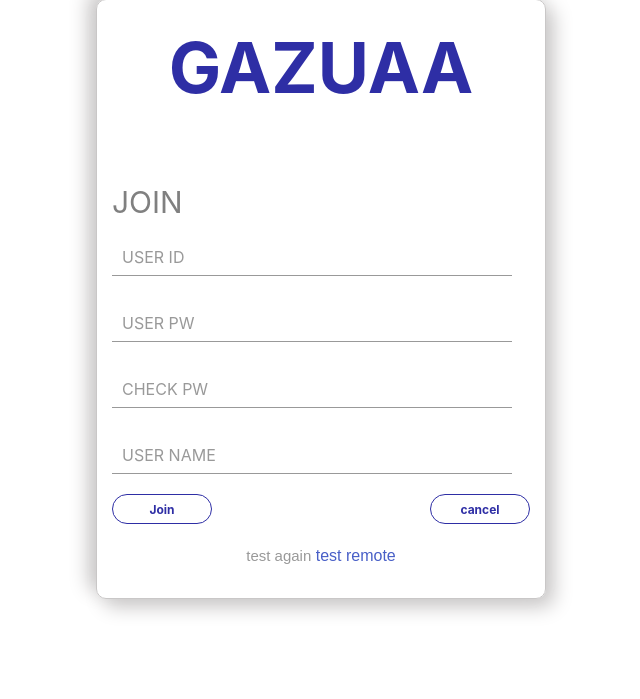
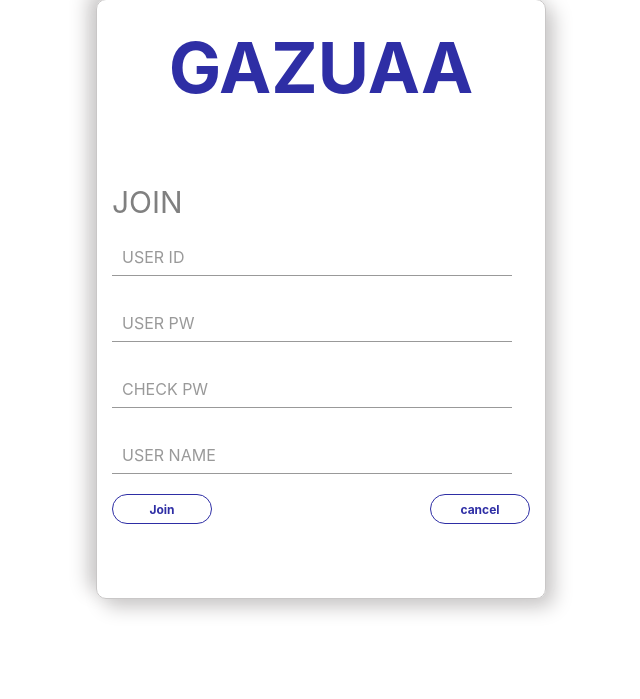
Before and after one commit to HyunJaae/Bootcamp, a Flask app: page /join in a window 1280 px wide. Shown: the part 101-800 px from the top of the page, without its empty margins (319-959 px from the left). Run offline with Flask 2, Linux system fonts and the light colour scheme.

Commit message:
finish test

```diff
--- a/templates/join.html
+++ b/templates/join.html
@@ -36,10 +36,7 @@
                             <button type="submit" id="btn">cancel</button>
                         </div>
                     </form>
-                    <div class="caption">
-                        <a class="forgot" href="">test again</a>
-                        <a>test remote</a>
-                    </div>
+
 
             </section>
         </div>
```
